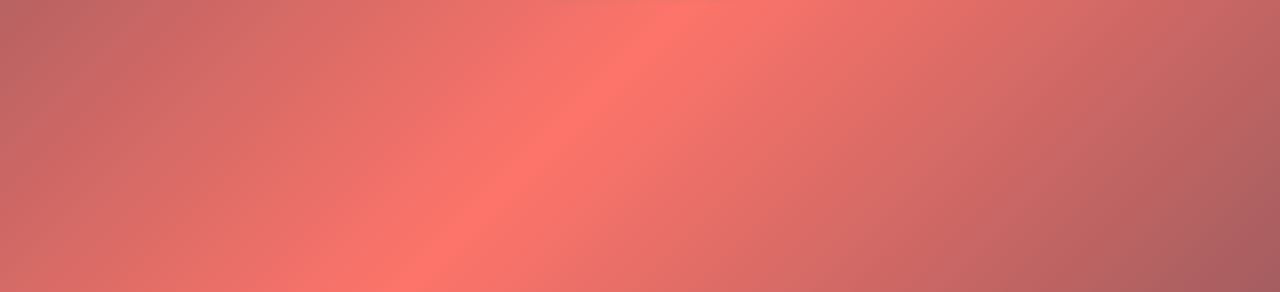
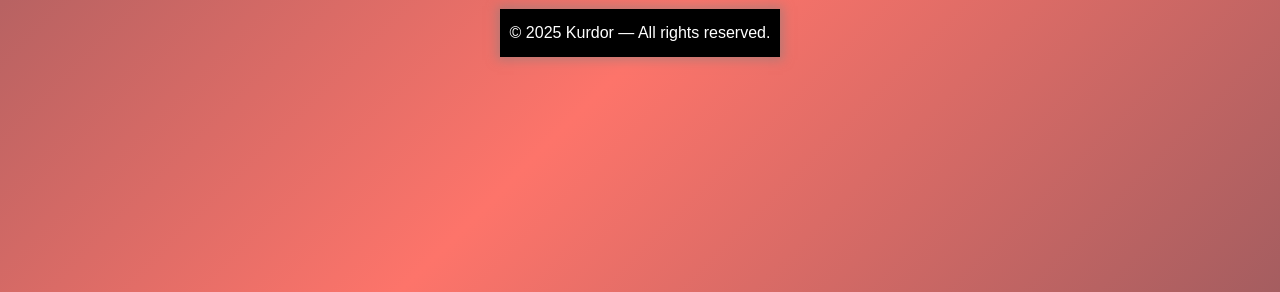
Before and after one commit to RashidFarhad/-, a plain HTML site: page index.html in a window 1280 px wide. Shown: the part 508-800 px from the top of the page. Drawn offline with Linux system fonts and the light colour scheme; a web font is replaced by a local one.

Commit message:
Update index.html

```diff
--- a/index.html
+++ b/index.html
@@ -29,9 +29,10 @@
   <br>
   <div id="typewriter2"></div>
   <div id="typewriter3"></div>
-
-
   <br/>
   <br/>
+<footer>
+  © 2025 Kurdor — All rights reserved.
+</footer>
 </body>
 </html>
```
